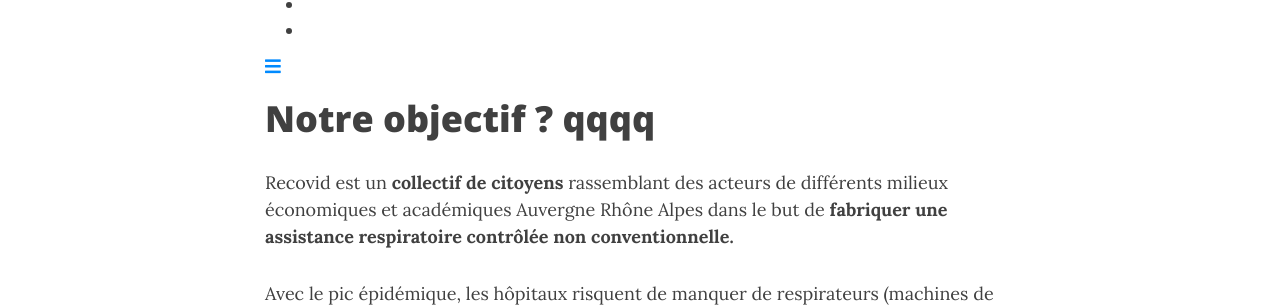
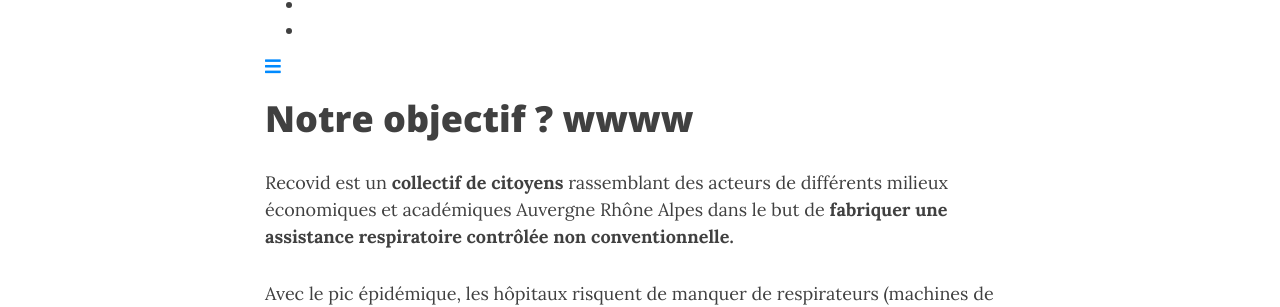
Before and after one commit to rstephane/multilingual, a Jekyll site: the page built from index.md, in a window 1280 px wide and 900 px high, scrolled down 416 px, cut to the strip 0-610 px from the top of the window. Shown: the part 166-473 px from the top of the strip. Built offline with Jekyll 4.4.1, drawn with Linux system fonts in a browser that asks for light colours; nearby versions of some CDN libraries.

Commit message:
test menu maltera

```diff
--- a/_layouts/page.html
+++ b/_layouts/page.html
@@ -8,7 +8,7 @@
   <div class="row">
     <div class="col-lg-8 col-lg-offset-2 col-md-10 col-md-offset-1">
 
-      {% include lateral-menu-green.html %}
+      {% include lateral-menu.html %}
 
       {{ content }}
 
--- a/index.md
+++ b/index.md
@@ -6,7 +6,7 @@
 tags: [frontpage]
 ---
 
-# Notre objectif ? qqqq
+# Notre objectif ? wwww
 
 Recovid est un **collectif de citoyens** rassemblant des acteurs de différents milieux économiques et académiques Auvergne Rhône Alpes dans le but de **fabriquer une assistance respiratoire contrôlée non conventionnelle.**
 
```
